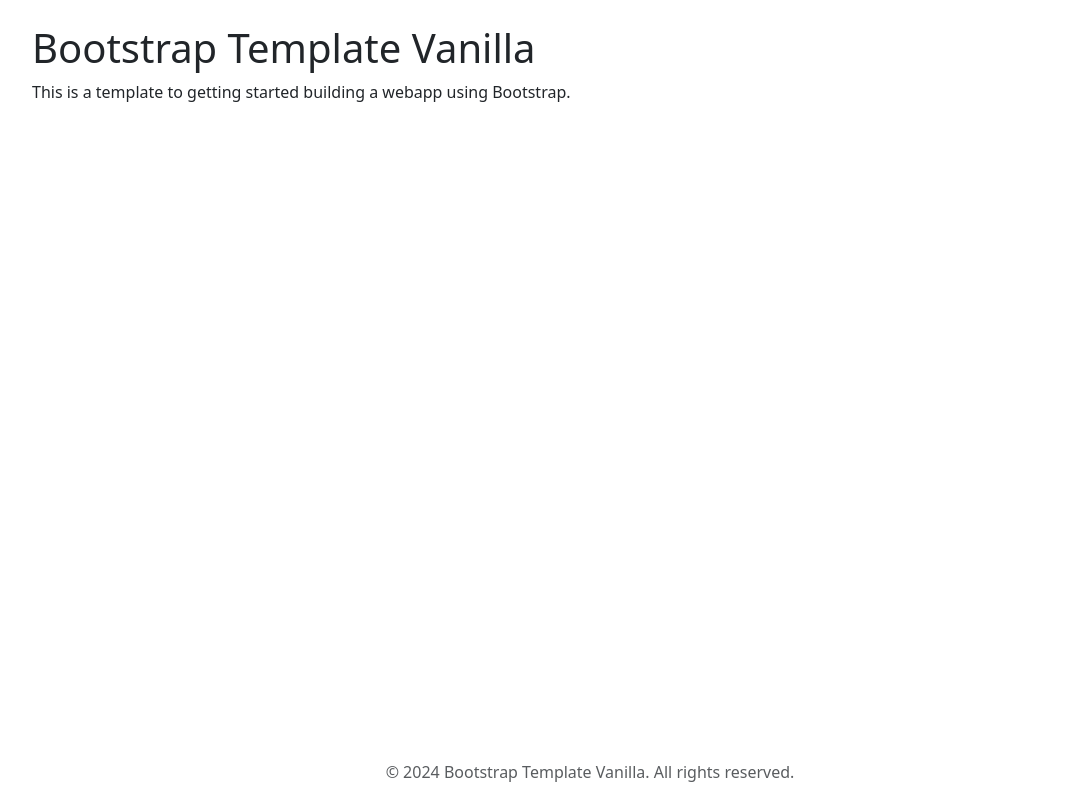
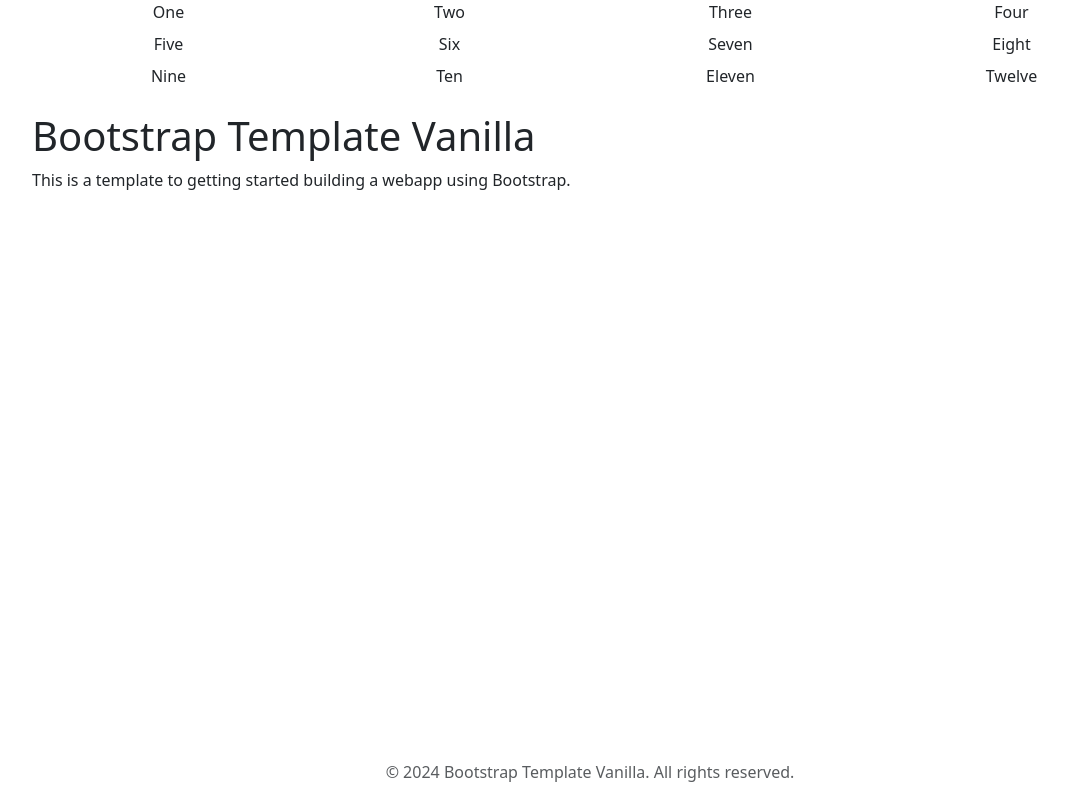
Before and after one commit to Cobster234/me-first-time, a plain HTML site: page index.html in a window 1280 px wide. Shown: the whole page, without its empty margins (50-1118 px from the left). Drawn offline with Linux system fonts and the light colour scheme.

Commit message:
first practice does it work

```diff
--- a/index.html
+++ b/index.html
@@ -14,9 +14,51 @@
     <script src="js/vendor/bootstrap.bundle.min.js" defer></script>
     <script src="js/script.js" defer></script>
 </head>
+
 <body class="min-vh-100 overflow-y-scroll d-flex flex-column">
     <header>
-        <!-- Your navigation could live here, or you can delete the header tag -->
+
+        <div class="container text-center">
+                <div class="row g-2 row-cols-1 row-cols-sm-2 row-cols-md-3 row-cols-lg-4">
+                <div class="col">
+                    One
+                </div>
+                <div class="col">
+                    Two
+                </div>
+                <div class="col">
+                    Three
+                </div>
+                <div class="col">
+                    Four
+                </div>
+                <div class="col">
+                    Five
+                </div>
+                <div class="col">
+                    Six
+                </div>
+                <div class="col">
+                Seven
+                </div>
+                <div class="col">
+                    Eight
+                </div>
+                <div class="col">
+                    Nine
+                </div>
+                <div class="col">
+                Ten
+                </div>
+                <div class="col">
+                    Eleven
+                </div>
+                <div class="col">
+                    Twelve
+                </div>
+            </div>
+        </div>
+            <!-- Your navigation could live here, or you can delete the header tag -->
     </header>
 
     <main class="flex-grow-1">
```
